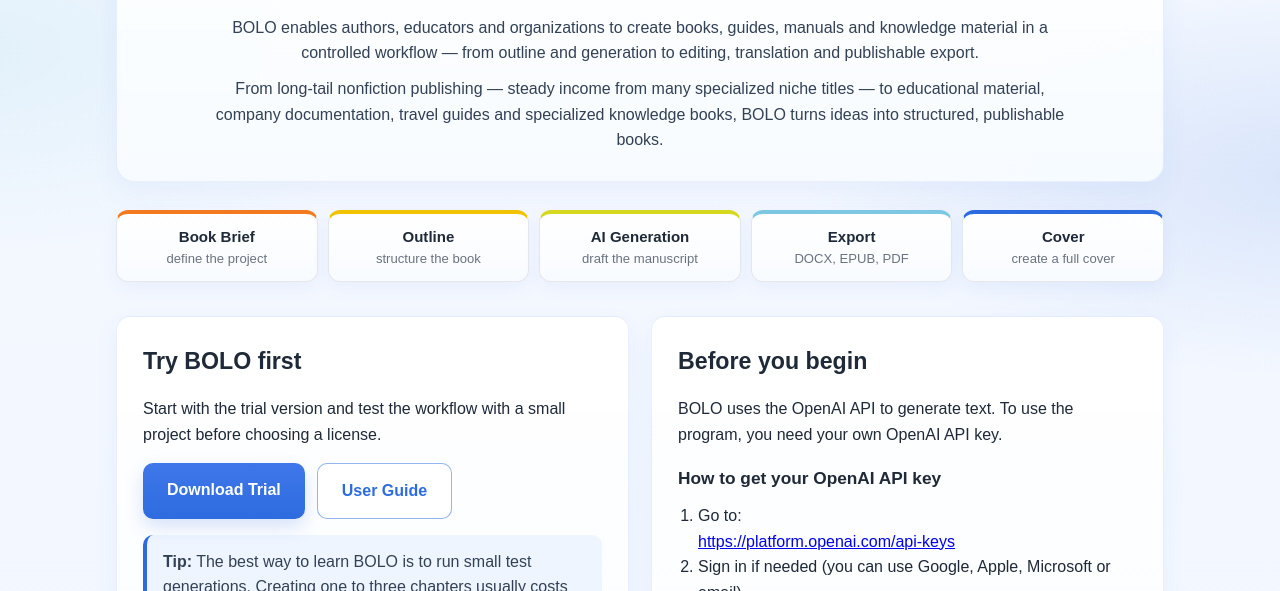
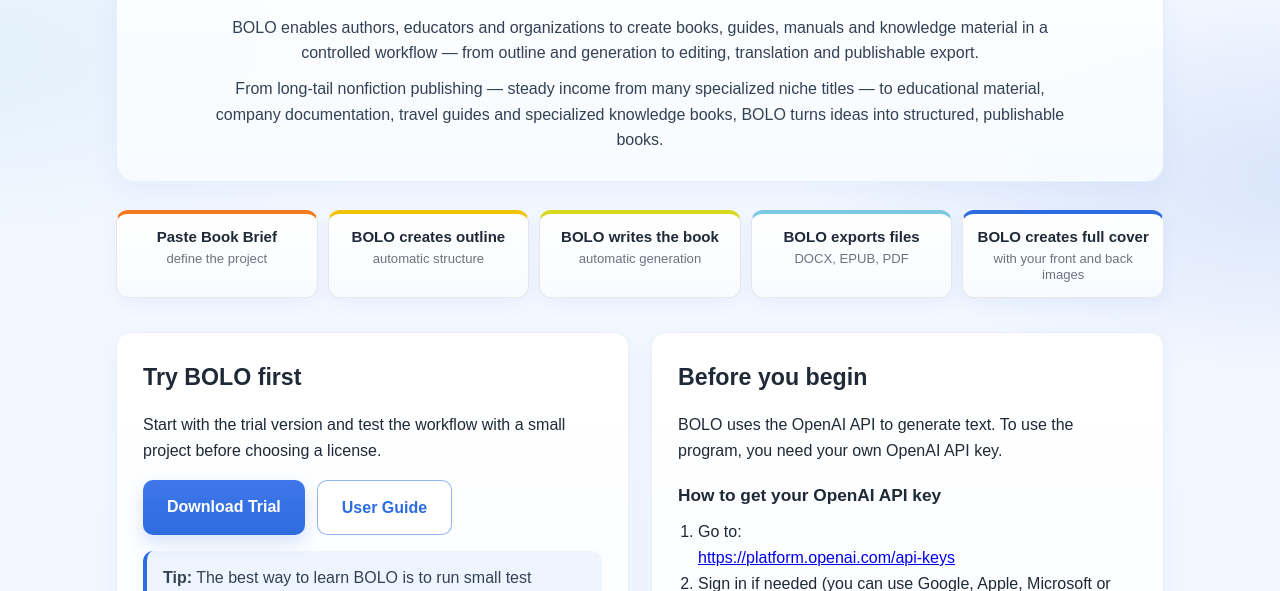
Before and after one commit to rennmarkmathias/KnowStride, a website: page public/index.html in a window 1280 px wide. Shown: the part 509-1100 px from the top of the page. Drawn offline with Linux system fonts and the light colour scheme.

Commit message:
Update index.html

```diff
--- a/public/index.html
+++ b/public/index.html
@@ -400,8 +400,8 @@
 
 
   <nav class="language-nav" aria-label="Language navigation">
+    <a href="/landing/BOLO_Landing_Multilingual.html#german">DE</a>
     <a href="/landing/BOLO_Landing_Multilingual.html#danish">DK</a>
-    <a href="/landing/BOLO_Landing_Multilingual.html#german">DE</a>
     <a href="/landing/BOLO_Landing_Multilingual.html#spanish">ES</a>
     <a href="/landing/BOLO_Landing_Multilingual.html#french">FR</a>
     <a href="/landing/BOLO_Landing_Multilingual.html#italian">IT</a>
@@ -426,11 +426,11 @@
     </section>
 
     <section class="pipeline" aria-label="BOLO workflow">
-      <div class="pipe-step">Book Brief<small>define the project</small></div>
-      <div class="pipe-step">Outline<small>structure the book</small></div>
-      <div class="pipe-step">AI Generation<small>draft the manuscript</small></div>
-      <div class="pipe-step">Export<small>DOCX, EPUB, PDF</small></div>
-      <div class="pipe-step">Cover<small>create a full cover</small></div>
+      <div class="pipe-step">Paste Book Brief<small>define the project</small></div>
+      <div class="pipe-step">BOLO creates outline<small>automatic structure</small></div>
+      <div class="pipe-step">BOLO writes the book<small>automatic generation</small></div>
+      <div class="pipe-step">BOLO exports files<small>DOCX, EPUB, PDF</small></div>
+      <div class="pipe-step">BOLO creates full cover<small>with your front and back images</small></div>
     </section>
 
     <section class="grid">
```
